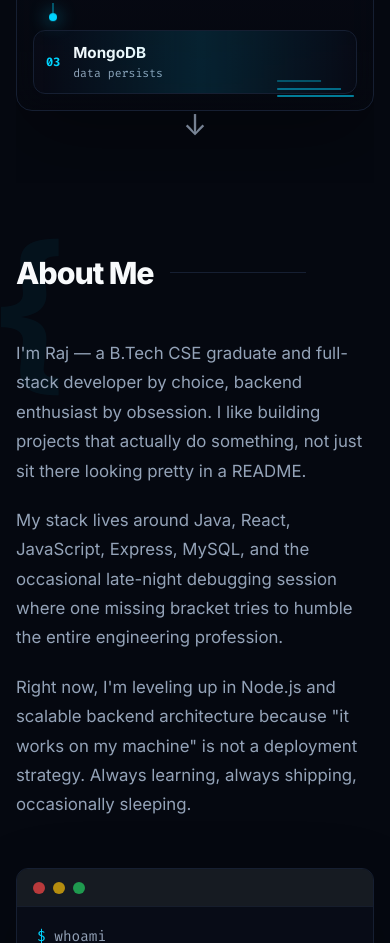
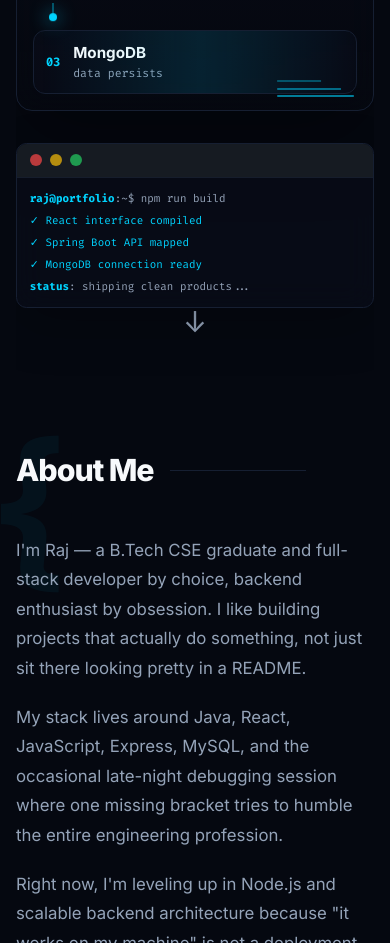
Before and after one commit to raj11mm/Portfolio-latest, a plain HTML site: page index.html in a window 390 px wide. Shown: the part 872-1815 px from the top of the page. Drawn offline with Linux system fonts and the light colour scheme.

Commit message:
Show hero console on mobile

```diff
--- a/styles.css
+++ b/styles.css
@@ -1450,7 +1450,25 @@ footer p {
   }
 
   .live-console {
-    display: none;
+    display: block;
+    margin-top: 1rem;
+    border-radius: 0.65rem;
+    box-shadow: 0 18px 50px rgb(0 0 0 / 0.22);
+  }
+
+  .live-console .terminal-top {
+    padding: 0.65rem 0.8rem;
+  }
+
+  .console-lines {
+    gap: 0.45rem;
+    padding: 0.8rem;
+    font-size: 0.68rem;
+  }
+
+  .console-lines p {
+    max-width: 100%;
+    white-space: normal;
   }
 
   .actions,
```
